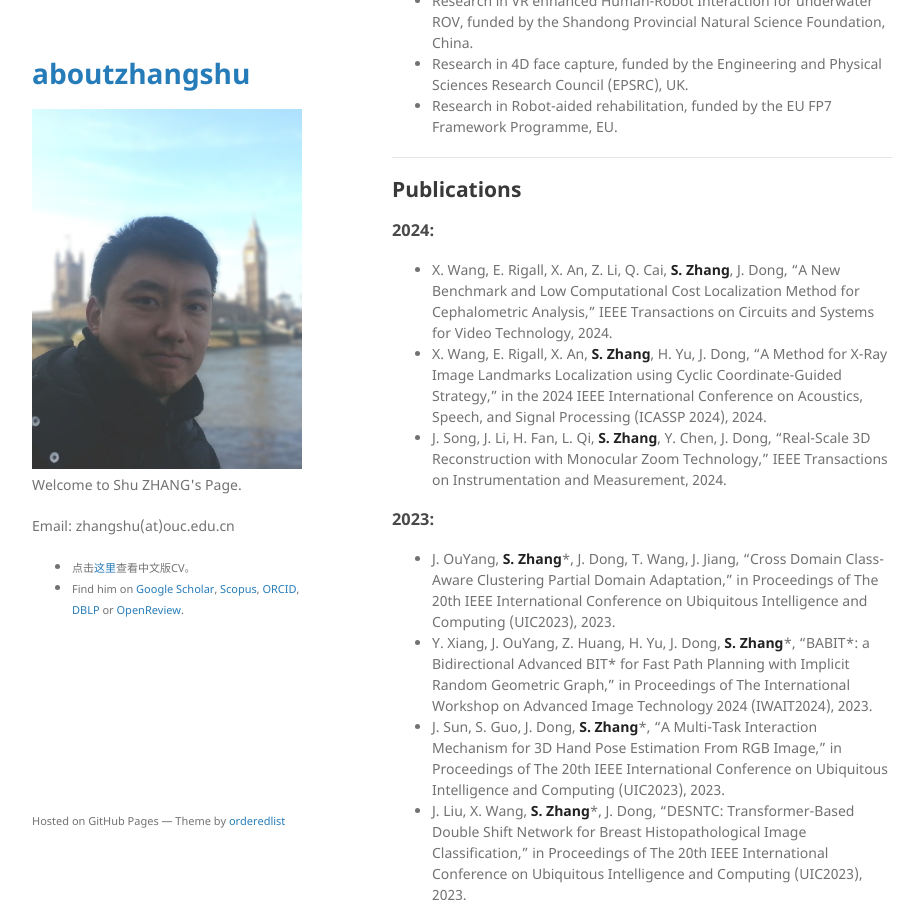
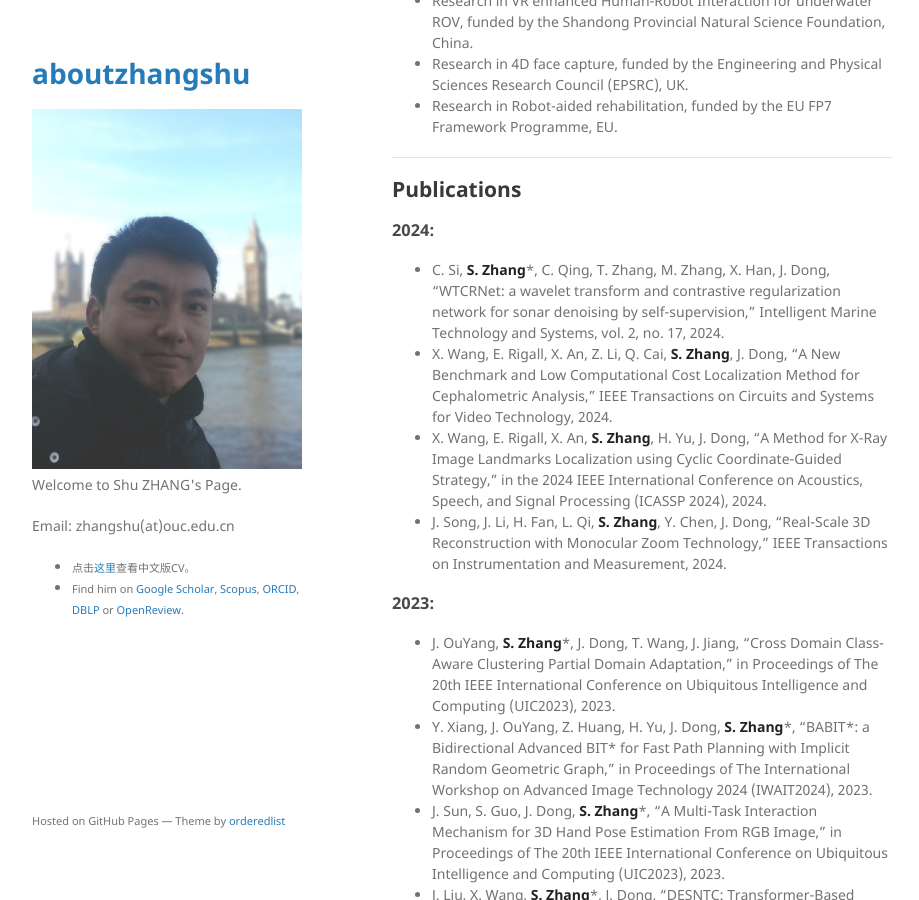
Before and after one commit to jackyspeed/aboutzhangshu, a Jekyll site: the page built from index.md, in a window 1280 px wide and 900 px high, scrolled down 1424 px. Shown: the whole window, without its empty margins (178-1097 px from the left). Built offline with Jekyll 4.4.1, drawn with Linux system fonts in a browser that asks for light colours; our own code applies the rules of GitHub Pages for plain Markdown files.

Commit message:
Update index.md

```diff
--- a/index.md
+++ b/index.md
@@ -64,6 +64,7 @@ Shu Zhang is currently an Associate Professor and Postgraduate supervisor at Oce
 
 ### 2024:
 
+- C. Si, **S. Zhang***, C. Qing, T. Zhang, M. Zhang, X. Han, J. Dong, "WTCRNet: a wavelet transform and contrastive regularization network for sonar denoising by self-supervision," Intelligent Marine Technology and Systems, vol. 2, no. 17, 2024.
 - X. Wang, E. Rigall, X. An, Z. Li, Q. Cai, **S. Zhang**, J. Dong, "A New Benchmark and Low Computational Cost Localization Method for Cephalometric Analysis," IEEE Transactions on Circuits and Systems for Video Technology, 2024.
 - X. Wang, E. Rigall, X. An, **S. Zhang**, H. Yu, J. Dong, "A Method for X-Ray Image Landmarks Localization using Cyclic Coordinate-Guided Strategy," in the 2024 IEEE International Conference on Acoustics, Speech, and Signal Processing (ICASSP 2024), 2024.
 - J. Song, J. Li, H. Fan, L. Qi, **S. Zhang**, Y. Chen, J. Dong, "Real-Scale 3D Reconstruction with Monocular Zoom Technology," IEEE Transactions on Instrumentation and Measurement, 2024.
```
